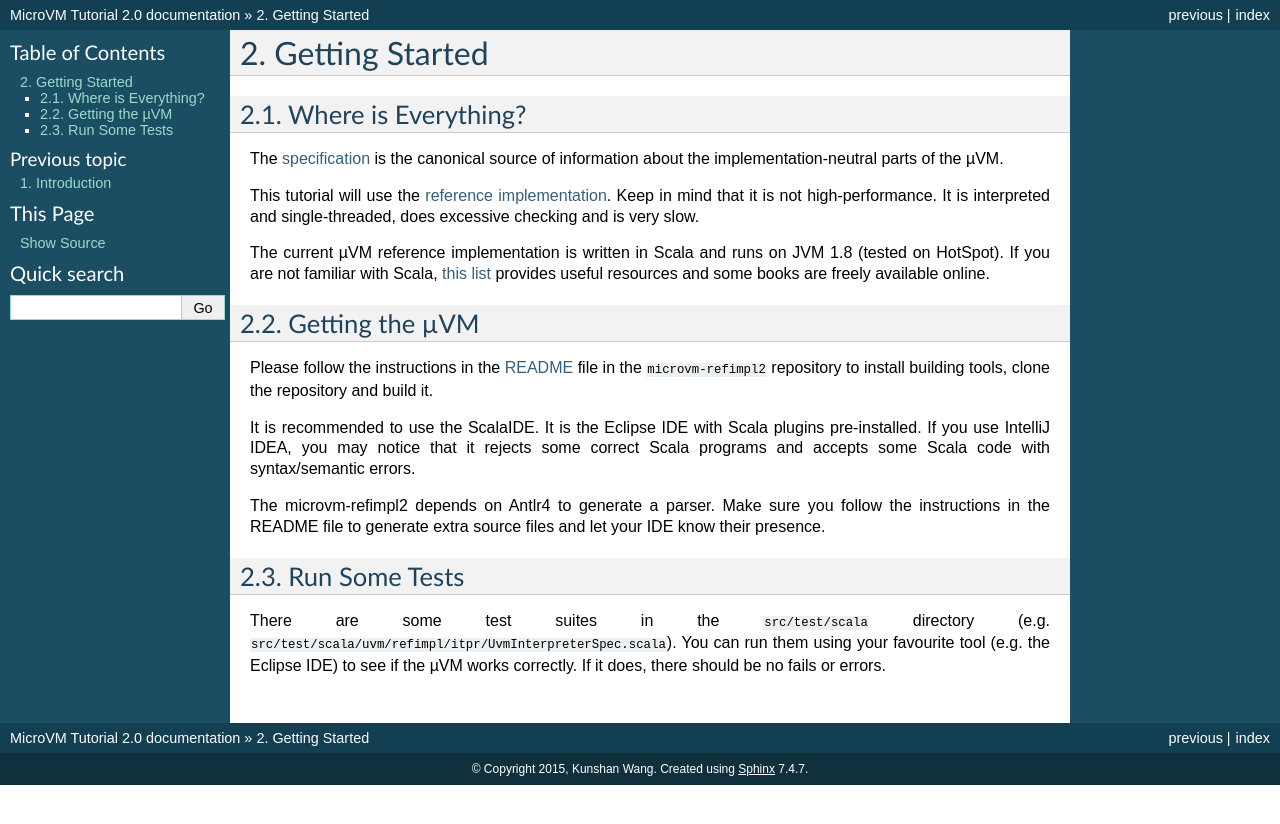
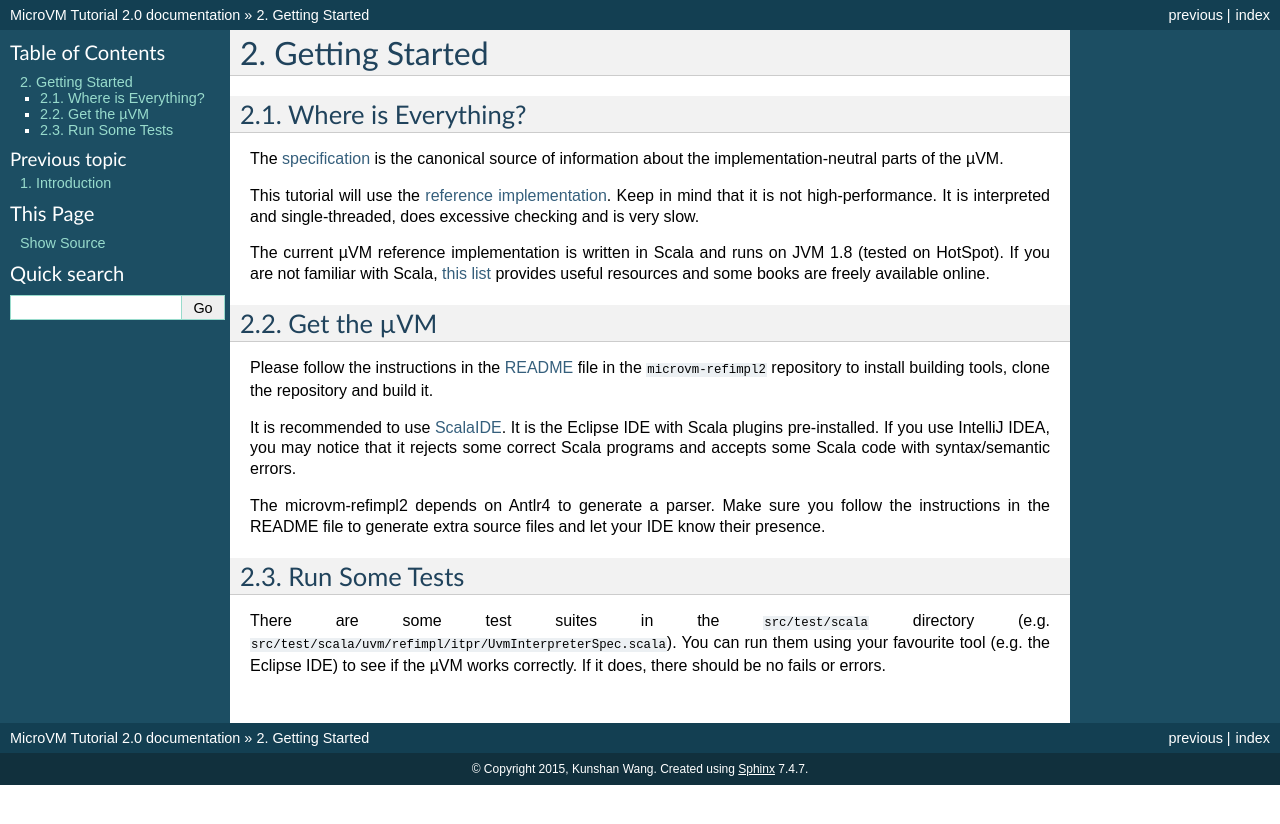
Before and after one commit to microvm/microvm-tutorial, a Sphinx documentation site: the page built from docs/langimpl/getting-started.rst, in a window 1280 px wide. Shown: the top 824 px of the page. Built offline with Sphinx 7.4.7, drawn with Linux system fonts in a browser that asks for light colours.

Commit message:
Added scalaide link.

```diff
--- a/docs/langimpl/getting-started.rst
+++ b/docs/langimpl/getting-started.rst
@@ -19,17 +19,18 @@ The current µVM reference implementation is written in Scala and runs on JVM
 <http://www.scala-lang.org/documentation/books.html>`__ provides useful
 resources and some books are freely available online.
 
-Getting the µVM
-===============
+Get the µVM
+===========
 
 Please follow the instructions in the `README
 <https://github.com/microvm/microvm-refimpl2/blob/master/README.md>`__ file in
 the ``microvm-refimpl2`` repository to install building tools, clone the
 repository and build it.
 
-It is recommended to use the ScalaIDE. It is the Eclipse IDE with Scala plugins
-pre-installed. If you use IntelliJ IDEA, you may notice that it rejects some
-correct Scala programs and accepts some Scala code with syntax/semantic errors.
+It is recommended to use `ScalaIDE <http://scala-ide.org/>`__. It is the Eclipse
+IDE with Scala plugins pre-installed. If you use IntelliJ IDEA, you may notice
+that it rejects some correct Scala programs and accepts some Scala code with
+syntax/semantic errors.
 
 The microvm-refimpl2 depends on Antlr4 to generate a parser. Make sure you
 follow the instructions in the README file to generate extra source files and
```
